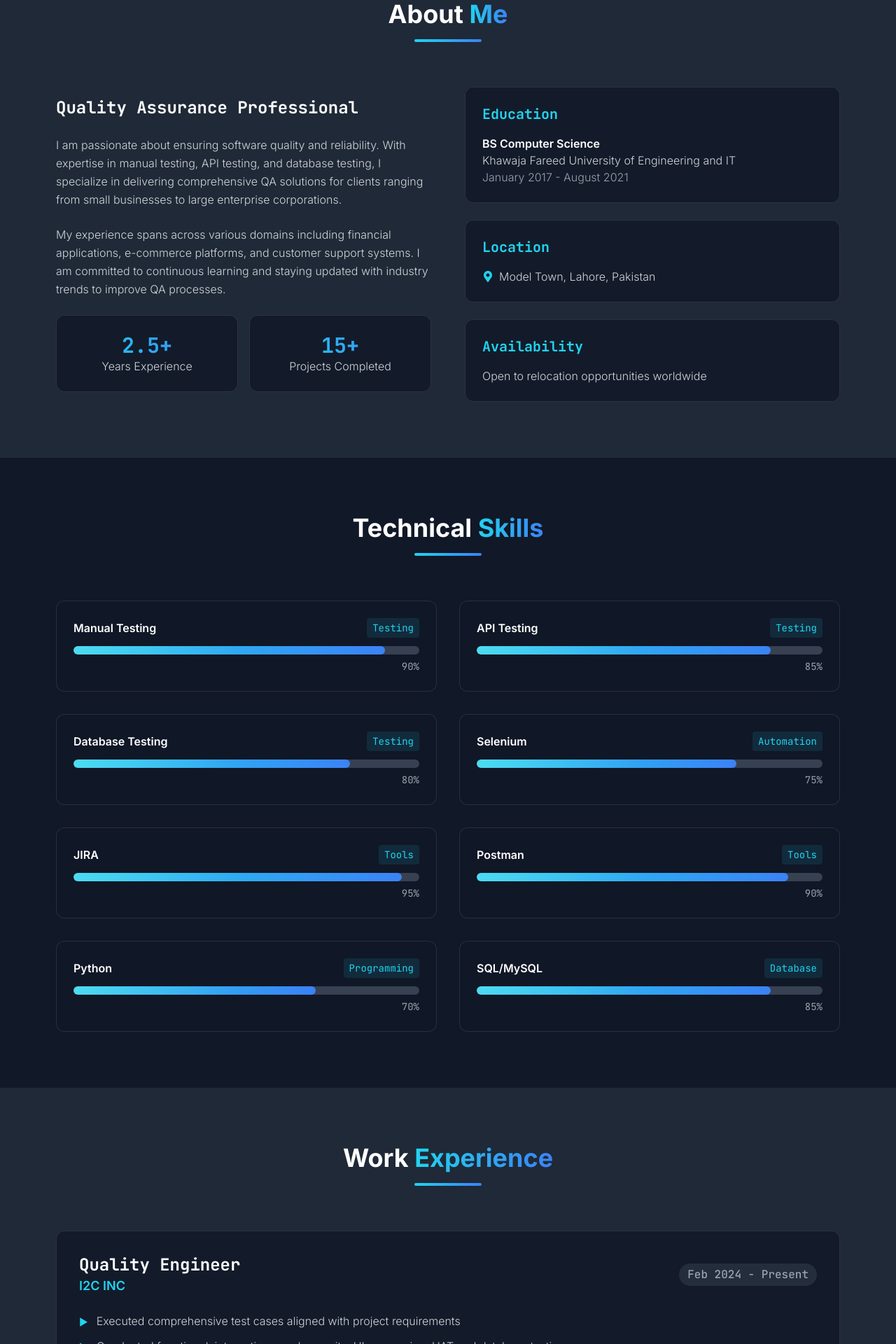
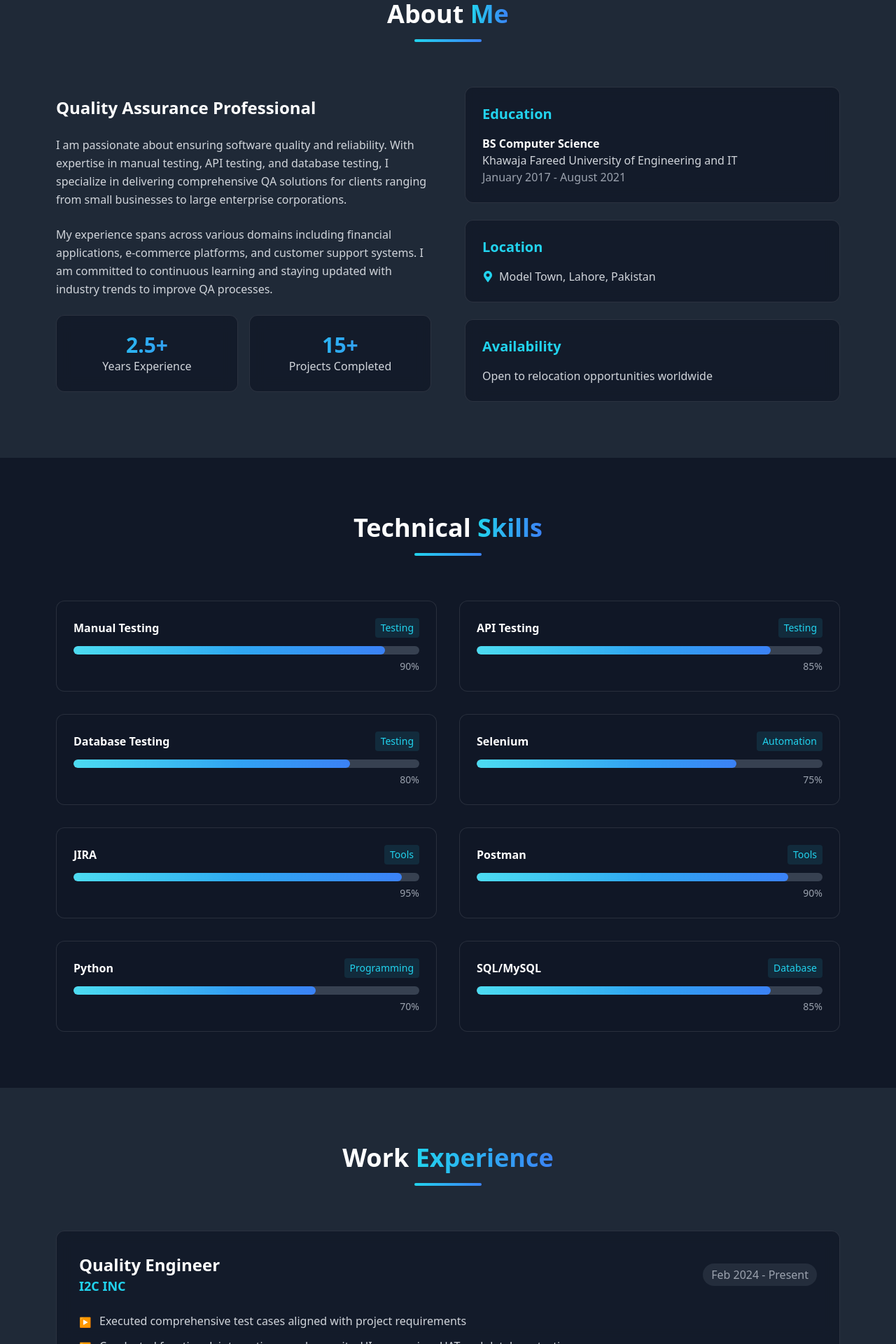
Before and after one commit to AbdulAhadaa/Portfolio, a React (Create React App) app: page / in a window 1280 px wide. Shown: the part 880-2800 px from the top of the page at 70% size. Built offline with nearby package versions, Linux system fonts and the light colour scheme.

Commit message:
first commit

```diff
--- a/src/components/Portfolio.jsx
+++ b/src/components/Portfolio.jsx
@@ -33,6 +33,7 @@ useEffect(() => {
               ...prev,
               [entry.target.id]: true
             }));
+            setActiveSection(entry.target.id);
           }
         });
       },
@@ -165,7 +166,7 @@ useEffect(() => {
   const AnimatedSection = ({ children, id, className = "" }) => (
     <section
       id={id}
-    className={`transform transition-all duration-1000 ${
+      className={`transform transition-all duration-1000 ease-out ${
         isVisible[id] ? 'translate-y-0 opacity-100' : 'translate-y-8 opacity-0'
       } ${className}`}
     >
@@ -185,25 +186,23 @@ const AnimatedSection = ({ children, id, className = "" }) => (
   );
 
   return (
-    <div className="bg-gray-900 text-white min-h-screen font-sans">
+    <div className="bg-gray-900 text-white min-h-screen">
       <style jsx>{`
         @import url('https://fonts.googleapis.com/css2?family=Inter:wght@300;400;500;600;700;800;900&family=JetBrains+Mono:wght@400;500;600;700&display=swap');
-        * {
-          font-family: 'Inter', -apple-system, BlinkMacSystemFont, 'Segoe UI', Roboto, sans-serif;
-        }
-        .font-mono {
-          font-family: 'JetBrains Mono', Monaco, Consolas, 'Courier New', monospace;
-        }
+
         .animate-float {
           animation: float 6s ease-in-out infinite;
         }
+
         .animate-pulse-slow {
           animation: pulse 3s ease-in-out infinite;
         }
+
         .animate-gradient {
           background-size: 400% 400%;
           animation: gradientMove 8s ease infinite;
         }
+
         .animate-text-shimmer {
           background: linear-gradient(
             90deg,
@@ -212,12 +211,10 @@ const AnimatedSection = ({ children, id, className = "" }) => (
             #64748b 100%
           );
           background-size: 200% 100%;
+          background-clip: text;
           -webkit-background-clip: text;
           -webkit-text-fill-color: transparent;
           animation: shimmer 3s ease-in-out infinite;
-        }
-        .animate-border-spin {
-          animation: border-spin 3s linear infinite;
         }
 
         @keyframes float {
@@ -234,11 +231,6 @@ const AnimatedSection = ({ children, id, className = "" }) => (
         @keyframes shimmer {
           0% { background-position: -200% 0; }
           100% { background-position: 200% 0; }
-        }
-
-        @keyframes border-spin {
-          0% { transform: rotate(0deg); }
-          100% { transform: rotate(360deg); }
         }
 
         .glass-effect {
@@ -290,7 +282,7 @@ const AnimatedSection = ({ children, id, className = "" }) => (
         }
       `}</style>
 
-      {/* ---------------- Enhanced Navbar ---------------- */}
+      {/* Navbar */}
       <nav className="fixed w-full h-20 glass-effect z-50 transition-all duration-300">
         <div className="flex justify-between items-center w-full h-full px-4 max-w-7xl mx-auto">
           <div className="text-2xl font-bold text-transparent bg-clip-text bg-gradient-to-r from-cyan-400 to-blue-500 animate-text-shimmer">
@@ -320,7 +312,7 @@ const AnimatedSection = ({ children, id, className = "" }) => (
           </div>
         </div>
 
-        {/* Enhanced Mobile Menu */}
+        {/* Mobile Menu */}
         <ul
           className={`${
             !nav ? 'hidden' : 'absolute'
@@ -339,12 +331,11 @@ const AnimatedSection = ({ children, id, className = "" }) => (
         </ul>
       </nav>
 
-      {/* ---------------- Enhanced Hero ---------------- */}
+      {/* Hero Section */}
       <section
         id="home"
         className="w-full h-screen flex items-center justify-center bg-gradient-to-br from-gray-900 via-gray-800 to-gray-900 animate-gradient relative overflow-hidden"
       >
-        {/* Animated Background Elements */}
         <div className="absolute inset-0 overflow-hidden">
           <div className="absolute top-10 left-10 w-72 h-72 bg-cyan-400/10 rounded-full blur-3xl animate-pulse-slow"></div>
           <div className="absolute bottom-10 right-10 w-96 h-96 bg-blue-500/10 rounded-full blur-3xl animate-pulse-slow" style={{ animationDelay: '1s' }}></div>
@@ -352,7 +343,7 @@ const AnimatedSection = ({ children, id, className = "" }) => (
         </div>
 
         <div className="max-w-4xl mx-auto px-8 text-center relative z-10">
-          <p className="text-cyan-400 text-xl mb-4 animate-float font-mono">Hi, my name is</p>
+          <p className="text-cyan-400 text-xl mb-4 animate-float">Hi, my name is</p>
           <h1 className="text-5xl md:text-7xl font-black text-white mb-4 animate-text-shimmer bg-gradient-to-r from-white via-gray-200 to-white bg-clip-text text-transparent">
             Muhammad Umer Owais
           </h1>
@@ -383,7 +374,8 @@ const AnimatedSection = ({ children, id, className = "" }) => (
         </div>
       </section>
 
-<AnimatedSection id="about" className="w-full py-20 bg-gray-800 relative">
+      {/* About Section */}
+      <section id="about" className="w-full py-20 bg-gray-800 relative">
         <div className="max-w-6xl mx-auto px-4">
           <div className="text-center mb-16">
             <h2 className="text-4xl font-bold text-white mb-4">
@@ -395,25 +387,25 @@ const AnimatedSection = ({ children, id, className = "" }) => (
           <div className="grid md:grid-cols-2 gap-12 items-center">
             <AnimatedCard delay={200}>
               <div className="space-y-6">
-          <h3 className="text-2xl font-bold text-white mb-6 font-mono">Quality Assurance Professional</h3>
-          <p className="text-gray-300 mb-6 leading-relaxed font-light">
+                <h3 className="text-2xl font-bold text-white mb-6">Quality Assurance Professional</h3>
+                <p className="text-gray-300 mb-6 leading-relaxed">
                   I am passionate about ensuring software quality and reliability. With expertise in manual
                   testing, API testing, and database testing, I specialize in delivering comprehensive QA
                   solutions for clients ranging from small businesses to large enterprise corporations.
                 </p>
-          <p className="text-gray-300 mb-6 leading-relaxed font-light">
+                <p className="text-gray-300 mb-6 leading-relaxed">
                   My experience spans across various domains including financial applications, e-commerce
                   platforms, and customer support systems. I am committed to continuous learning and staying
                   updated with industry trends to improve QA processes.
                 </p>
                 <div className="grid grid-cols-2 gap-4 text-center">
                   <div className="glass-effect p-6 rounded-xl hover:glow-effect transition-all duration-300 transform hover:scale-105">
-              <h4 className="text-3xl font-bold text-transparent bg-clip-text bg-gradient-to-r from-cyan-400 to-blue-500 font-mono">2.5+</h4>
-              <p className="text-gray-300 font-light">Years Experience</p>
+                    <h4 className="text-3xl font-bold text-transparent bg-clip-text bg-gradient-to-r from-cyan-400 to-blue-500">2.5+</h4>
+                    <p className="text-gray-300">Years Experience</p>
                   </div>
                   <div className="glass-effect p-6 rounded-xl hover:glow-effect transition-all duration-300 transform hover:scale-105">
-              <h4 className="text-3xl font-bold text-transparent bg-clip-text bg-gradient-to-r from-cyan-400 to-blue-500 font-mono">15+</h4>
-              <p className="text-gray-300 font-light">Projects Completed</p>
+                    <h4 className="text-3xl font-bold text-transparent bg-clip-text bg-gradient-to-r from-cyan-400 to-blue-500">15+</h4>
+                    <p className="text-gray-300">Projects Completed</p>
                   </div>
                 </div>
               </div>
@@ -422,31 +414,32 @@ const AnimatedSection = ({ children, id, className = "" }) => (
             <AnimatedCard delay={400}>
               <div className="space-y-6">
                 <div className="glass-effect p-6 rounded-xl hover:glow-effect transition-all duration-300 transform hover:scale-105">
-            <h4 className="text-xl font-bold text-cyan-400 mb-4 font-mono">Education</h4>
+                  <h4 className="text-xl font-bold text-cyan-400 mb-4">Education</h4>
                   <p className="text-white font-semibold">BS Computer Science</p>
-            <p className="text-gray-300 font-light">Khawaja Fareed University of Engineering and IT</p>
-            <p className="text-gray-400 font-light">January 2017 - August 2021</p>
+                  <p className="text-gray-300">Khawaja Fareed University of Engineering and IT</p>
+                  <p className="text-gray-400">January 2017 - August 2021</p>
                 </div>
 
                 <div className="glass-effect p-6 rounded-xl hover:glow-effect transition-all duration-300 transform hover:scale-105">
-            <h4 className="text-xl font-bold text-cyan-400 mb-4 font-mono">Location</h4>
-            <div className="flex items-center text-gray-300 font-light">
+                  <h4 className="text-xl font-bold text-cyan-400 mb-4">Location</h4>
+                  <div className="flex items-center text-gray-300">
                     <FaMapMarkerAlt className="mr-2 text-cyan-400" />
                     <span>Model Town, Lahore, Pakistan</span>
                   </div>
                 </div>
 
                 <div className="glass-effect p-6 rounded-xl hover:glow-effect transition-all duration-300 transform hover:scale-105">
-            <h4 className="text-xl font-bold text-cyan-400 mb-4 font-mono">Availability</h4>
-            <p className="text-gray-300 font-light">Open to relocation opportunities worldwide</p>
+                  <h4 className="text-xl font-bold text-cyan-400 mb-4">Availability</h4>
+                  <p className="text-gray-300">Open to relocation opportunities worldwide</p>
                 </div>
               </div>
             </AnimatedCard>
           </div>
         </div>
-</AnimatedSection>
+      </section>
 
-<AnimatedSection id="skills" className="w-full py-20 bg-gray-900 relative">
+      {/* Skills Section */}
+      <section id="skills" className="w-full py-20 bg-gray-900 relative">
         <div className="max-w-6xl mx-auto px-4">
           <div className="text-center mb-16">
             <h2 className="text-4xl font-bold text-white mb-4">
@@ -461,28 +454,29 @@ const AnimatedSection = ({ children, id, className = "" }) => (
                 <div className="glass-effect p-6 rounded-xl hover:glow-effect transition-all duration-300 transform hover:scale-105">
                   <div className="flex justify-between items-center mb-3">
                     <h3 className="text-white font-semibold">{skill.name}</h3>
-              <span className="text-cyan-400 text-sm font-mono bg-cyan-400/10 px-2 py-1 rounded">{skill.category}</span>
+                    <span className="text-cyan-400 text-sm bg-cyan-400/10 px-2 py-1 rounded">{skill.category}</span>
                   </div>
                   <div className="w-full bg-gray-700 rounded-full h-3 overflow-hidden skill-bar">
                     <div
                       className="bg-gradient-to-r from-cyan-400 to-blue-500 h-3 rounded-full transition-all duration-2000 ease-out"
                       style={{
-                  width: isVisible.skills ? `${skill.level}%` : '0%',
+                        width: `${skill.level}%`,
                         transitionDelay: `${index * 100}ms`
                       }}
                     />
                   </div>
                   <div className="text-right mt-1">
-              <span className="text-gray-400 text-sm font-mono">{skill.level}%</span>
+                    <span className="text-gray-400 text-sm">{skill.level}%</span>
                   </div>
                 </div>
               </AnimatedCard>
             ))}
           </div>
         </div>
-</AnimatedSection>
+      </section>
 
-<AnimatedSection id="experience" className="w-full py-20 bg-gray-800 relative">
+      {/* Experience Section */}
+      <section id="experience" className="w-full py-20 bg-gray-800 relative">
         <div className="max-w-6xl mx-auto px-4">
           <div className="text-center mb-16">
             <h2 className="text-4xl font-bold text-white mb-4">
@@ -497,14 +491,14 @@ const AnimatedSection = ({ children, id, className = "" }) => (
                 <div className="glass-effect p-8 rounded-xl border-l-4 border-cyan-400 hover:glow-effect transition-all duration-300 transform hover:scale-105">
                   <div className="flex flex-col md:flex-row md:justify-between md:items-center mb-6">
                     <div>
-                <h3 className="text-2xl font-bold text-white font-mono">{exp.title}</h3>
+                      <h3 className="text-2xl font-bold text-white">{exp.title}</h3>
                       <p className="text-cyan-400 text-lg font-semibold">{exp.company}</p>
                     </div>
-              <span className="text-gray-400 font-medium font-mono bg-gray-700/50 px-3 py-1 rounded-full mt-2 md:mt-0">{exp.period}</span>
+                    <span className="text-gray-400 font-medium bg-gray-700/50 px-3 py-1 rounded-full mt-2 md:mt-0">{exp.period}</span>
                   </div>
                   <div className="space-y-3">
                     {exp.achievements.map((ach, achIndex) => (
-                <div key={achIndex} className="text-gray-300 flex items-start font-light hover:text-white transition-colors duration-200">
+                      <div key={achIndex} className="text-gray-300 flex items-start hover:text-white transition-colors duration-200">
                         <span className="text-cyan-400 mr-3 mt-1 text-sm">▶</span>
                         <span>{ach}</span>
                       </div>
@@ -515,9 +509,10 @@ const AnimatedSection = ({ children, id, className = "" }) => (
             ))}
           </div>
         </div>
-</AnimatedSection>
+      </section>
 
-<AnimatedSection id="projects" className="w-full py-20 bg-gray-900 relative">
+      {/* Projects Section */}
+      <section id="projects" className="w-full py-20 bg-gray-900 relative">
         <div className="max-w-6xl mx-auto px-4">
           <div className="text-center mb-16">
             <h2 className="text-4xl font-bold text-white mb-4">
@@ -532,19 +527,18 @@ const AnimatedSection = ({ children, id, className = "" }) => (
                 <div className="glass-effect rounded-xl overflow-hidden hover:glow-effect transition-all duration-300 transform hover:scale-105 group">
                   <div className="p-6">
                     <div className="flex justify-between items-start mb-4">
-                <h3 className="text-xl font-bold text-white font-mono group-hover:text-cyan-400 transition-colors duration-300">{project.name}</h3>
-                <span className="text-xs bg-gradient-to-r from-cyan-600 to-blue-600 text-white px-3 py-1 rounded-full font-mono">
+                      <h3 className="text-xl font-bold text-white group-hover:text-cyan-400 transition-colors duration-300">{project.name}</h3>
+                      <span className="text-xs bg-gradient-to-r from-cyan-600 to-blue-600 text-white px-3 py-1 rounded-full">
                         {project.type}
                       </span>
                     </div>
-              <p className="text-gray-300 mb-4 font-light">{project.desc}</p>
-              <p className="text-gray-400 text-sm mb-4 font-light">{project.details}</p>
+                    <p className="text-gray-300 mb-4">{project.desc}</p>
+                    <p className="text-gray-400 text-sm mb-4">{project.details}</p>
                     <div className="flex flex-wrap gap-2 mb-4">
                       {project.technologies.map((tech, techIndex) => (
                         <span
                           key={tech}
-                    className="text-xs bg-gray-700/50 text-cyan-400 px-2 py-1 rounded-full font-mono hover:bg-cyan-400/10 transition-colors duration-200"
-                    style={{ animationDelay: `${techIndex * 100}ms` }}
+                          className="text-xs bg-gray-700/50 text-cyan-400 px-2 py-1 rounded-full hover:bg-cyan-400/10 transition-colors duration-200"
                         >
                           {tech}
                         </span>
@@ -557,7 +551,7 @@ const AnimatedSection = ({ children, id, className = "" }) => (
             ))}
           </div>
         </div>
-</AnimatedSection>
+      </section>
       {/* ---------------- Contact ---------------- */}
       <section id="contact" className="w-full py-20 bg-gray-800">
         <div className="max-w-4xl mx-auto px-4">
```
Lines whose indentation alone changed are shown as unchanged.
